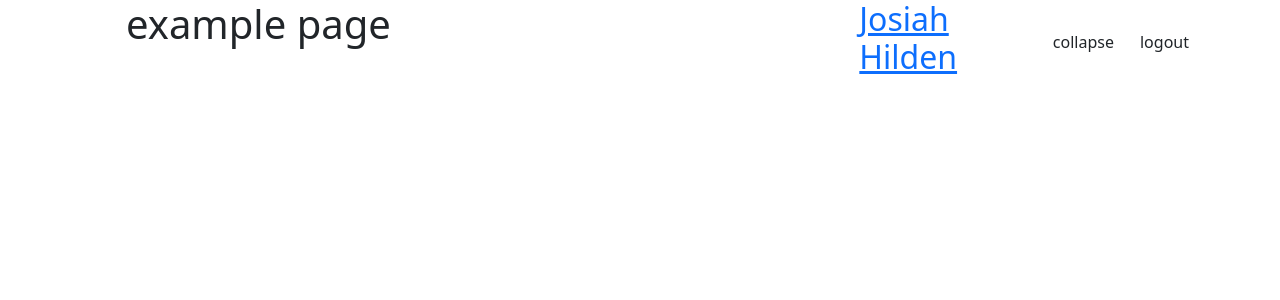
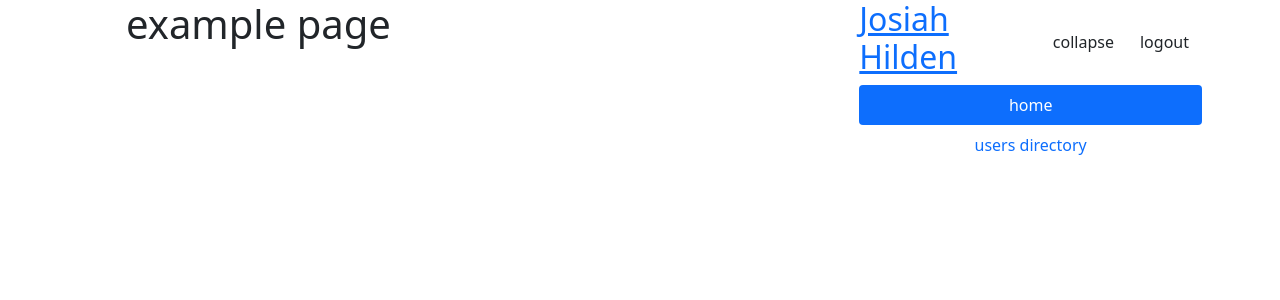
Before and after one commit to tzortzos/361proj, a Django app: page / in a window 1280 px wide. Shown: the top 300 px of the page. Run offline with Django 3.2, Linux system fonts and the light colour scheme; some libraries are stand-ins or nearby versions.

Commit message:
Update navbar to use new nav parts
Not yet done migrating icons or header.

```diff
--- a/templates/partials/sidebar.html
+++ b/templates/partials/sidebar.html
@@ -2,7 +2,9 @@
 Navbar is a convenience template which takes a list or iterator of NavbarItem objects and creates a sidebar from it.
 See documentation for the TAScheduler.viewsupport.navbar for more information
 {% endcomment %}
-<div class="row" id="sidebar-header">
+<div class="container-fluid px-0">
+
+    <div class="row" id="nav-header">
         <div style="display: flex">
             <div style="margin-right: auto; flex-basis: min-content; align-items: center">
                 <a href="/user/{{ user_name }}"><h2>{{ user_name }}</h2></a>
@@ -16,23 +18,27 @@ See documentation for the TAScheduler.viewsupport.navbar for more information
             </div>
         </div>
     </div>
-<div class="row collapse in" id="sidebar-nav">
-    <ul class="nav nav-pills nav-stacked" id="navbar">
+
+    <div class="row">
+        <div class="container-fluid">
+
+            <ul class="nav nav-fill flex-column nav-pills w-100" role="navigation">
                 {% for item in navbar_items %}
-        {% if not item.get_enabled %}
-            <li class="active disabled">
-        {% else %}
-            <li>
+                    <li class="nav-item">
+                        {% if item.has_icons %}
+                            {# Add support for new bootstrap icons here #}
                         {% endif %}
 
-        <a href="{{ item.get_url }}">
-            {% if item.has_icons %}
-                <span class="{{ item.get_icon_classes }}" style="padding-right: 0.75em"></span>
+                        {% if not item.get_enabled %}
+                            <a class="nav-link active disabled" aria-current="page" aria-disabled="true">{{ item.get_name }}</a>
+                        {% else %}
+                            <a class="nav-link" href="{{ item.get_url }}">{{ item.get_name }}</a>
                         {% endif %}
-            {{ item.get_name }}
-        </a>
-
                     </li>
                 {% endfor %}
             </ul>
+
         </div>
+    </div>
+
+</div>
```
Lines whose indentation alone changed are shown as unchanged.
